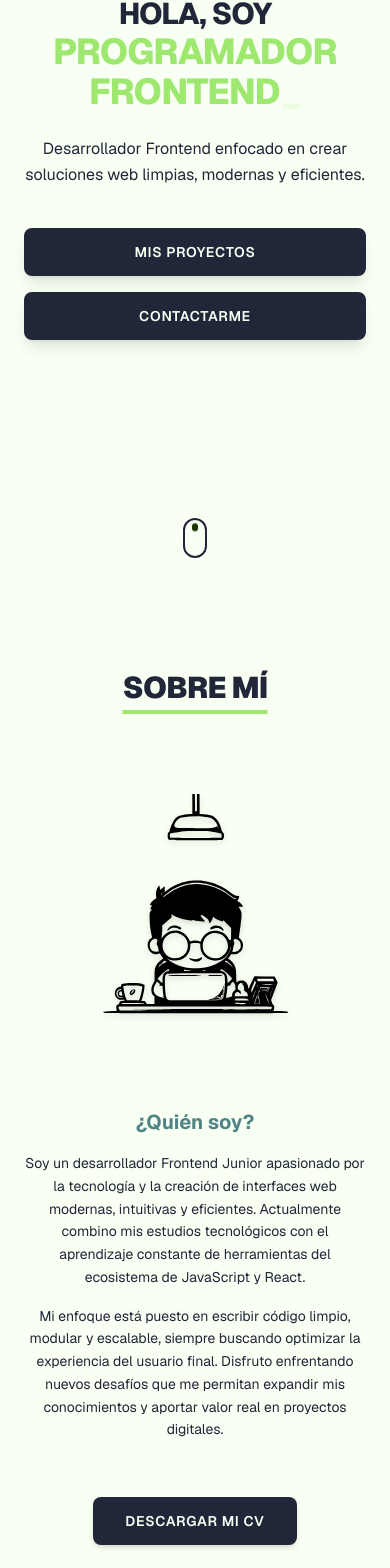
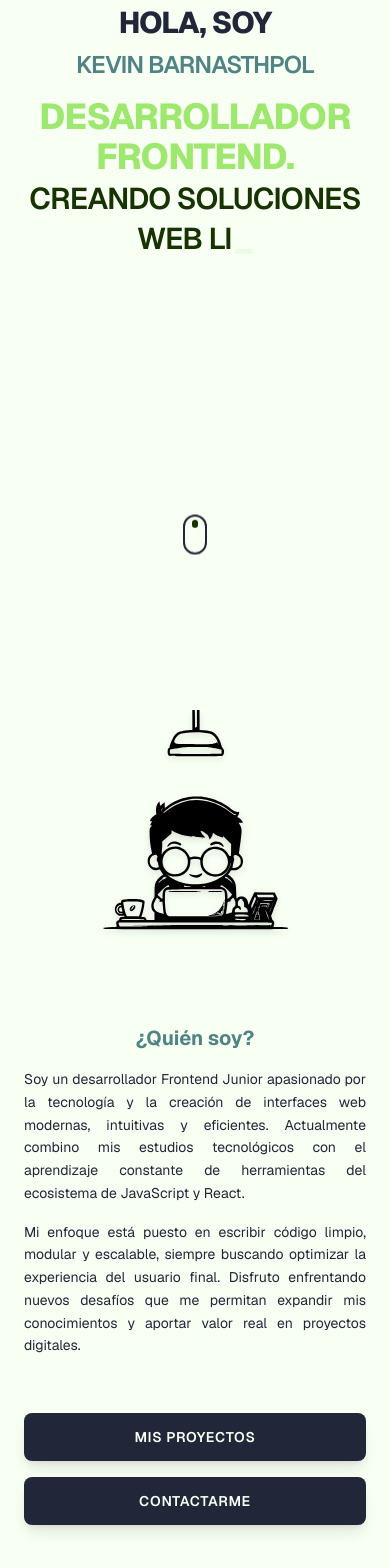
Before and after one commit to kbarnasthpol/CV, a Next.js app: page / in a window 390 px wide. Shown: the part 254-1822 px from the top of the page. Built offline with nearby package versions, Linux system fonts and the light colour scheme.

Commit message:
Cambio del hero, perfeccion del responsive, borrado del header para el hero

```diff
--- a/app/globals.css
+++ b/app/globals.css
@@ -300,6 +300,7 @@ body {
   scrollbar-width: none;  /* Firefox */
 }
 .typed-text::after {
+  size:1xl;
   content: '_';
   margin-left: 2px;
   display: inline;
--- a/components/About.js
+++ b/components/About.js
@@ -8,10 +8,6 @@ export default function About() {
     >
       <div className="container mx-auto max-w-5xl px-6">
         {/* TÍTULO DE SECCIÓN */}
-        <h2 className="text-3xl md:text-4xl font-black tracking-tight text-center mb-12 relative inline-block left-1/2 -translate-x-1/2 after:content-[''] after:absolute after:-bottom-2 after:left-0 after:w-1/1 after:h-1 after:bg-diferencias">
-          SOBRE MÍ
-        </h2>
-
         <div className="grid grid-cols-1 md:grid-cols-2 gap-12 items-center mt-6">
 
           {/* CONTENEDOR DE LA ILUSTRACIÓN REACTIVA */}
@@ -38,29 +34,33 @@ export default function About() {
           </div>
 
           {/* TEXTO INFORMATIVO */}
-          <div className="flex flex-col space-y-4 text-center md:text-left">
-            <h3 className="text-xl md:text-2xl font-bold text-primario dark:text-secundario">
+          <div className="flex flex-col space-y-4 text-center">
+            <h3 className="text-xl md:text-3xl font-bold text-primario dark:text-secundario item-center">
               ¿Quién soy?
             </h3>
-            <p className="text-contraste leading-relaxed text-sm sm:text-base">
+            <p className="text-contraste text-justify leading-relaxed text-sm sm:text-base">
               Soy un desarrollador Frontend Junior apasionado por la tecnología y la creación de interfaces web modernas, intuitivas y eficientes. Actualmente combino mis estudios tecnológicos con el aprendizaje constante de herramientas del ecosistema de JavaScript y React.
             </p>
-            <p className="text-contraste leading-relaxed text-sm sm:text-base">
+            <p className="text-contraste text-justify leading-relaxed text-sm sm:text-base">
               Mi enfoque está puesto en escribir código limpio, modular y escalable, siempre buscando optimizar la experiencia del usuario final. Disfruto enfrentando nuevos desafíos que me permitan expandir mis conocimientos y aportar valor real en proyectos digitales.
             </p>
+            {/* BOTONES / CTA */}
+        <div className="mt-10 flex flex-col sm:flex-row items-center justify-center gap-4 w-full sm:w-auto">
+          <a
+            href="#proyectos"
+            className="w-full sm:w-auto px-8 h-12 flex items-center justify-center text-sm font-semibold tracking-wider bg-contraste hover:bg-diferencias dark:hover:text-contraste text-fondo rounded-lg shadow-lg shadow-principal-500/20 dark:shadow-none transition-all duration-300"
+          >
+            MIS PROYECTOS
+          </a>
+          <a
+            href="#contacto"
+            className="w-full sm:w-auto px-8 h-12 flex items-center justify-center text-sm font-semibold tracking-wider bg-contraste hover:bg-diferencias dark:hover:text-contraste text-fondo rounded-lg shadow-lg shadow-principal-500/20 dark:shadow-none transition-all duration-300"
+          >
+            CONTACTARME
+          </a>
+        </div>
           </div>
 
-        </div>
-
-        {/* ACCIONES / DESCARGAR CV */}
-        <div className="mt-14 flex justify-center">
-          <a
-            href="/cv-kevin.pdf"
-            download="CV_Kevin_Barnasthpol.pdf"
-            className="px-8 h-12 flex items-center justify-center text-sm font-semibold tracking-wider bg-contraste hover:bg-diferencias text-texto-para-contraste hover:text-texto-para-contraste dark:hover:text-texto-para-fondo rounded-lg shadow-md transition-all duration-300"
-          >
-            DESCARGAR MI CV
-          </a>
         </div>
 
       </div>
--- a/components/Contact.js
+++ b/components/Contact.js
@@ -64,6 +64,17 @@ export default function Contact() {
             </a>
           ))}
         </div>
+         {/* ACCIONES / DESCARGAR CV */}
+        <div className="mt-14 flex justify-center">
+          <a
+            href="/cv-kevin.pdf"
+            download="CV_Kevin_Barnasthpol.pdf"
+            className="px-8 h-12 flex items-center justify-center gap-2 text-sm font-semibold tracking-wider bg-contraste hover:bg-diferencias text-texto-para-contraste hover:text-texto-para-contraste dark:hover:text-texto-para-fondo rounded-lg shadow-md transition-all duration-300"
+          >
+            <i className="fas fa-book"></i>
+            DESCARGAR MI CV
+          </a>
+        </div>
       </div>
 
       <Footer />
--- a/components/Hero.js
+++ b/components/Hero.js
@@ -4,23 +4,22 @@ import Typed from "typed.js";
 
 export default function Hero() {
   const elEscritura = useRef(null);
+  const heroRef = useRef(null); // Corregido: Declaramos la referencia para el Observer
 
   useEffect(() => {
     const typed = new Typed(elEscritura.current, {
       strings: [
-        'KEVIN BARNASTHPOL',
-        'PROGRAMADOR FRONTEND',
-        'ESTUDIANTE TECNOLÓGICO',
-        'ENTUSIASTA DEL CÓDIGO'
+        "Desarrollador Frontend.<br><span class='text-secundario text-3xl sm:text-4xl md:text-5xl dark:text-diferencias font-semibold'>Creando soluciones web limpias.</span>",
+        "Estudiante Tecnológico.<br><span class='text-secundario text-3xl sm:text-4xl md:text-5xl dark:text-diferencias font-semibold'>Apasionado por interfaces modernas.</span>",
+        "Entusiasta del Código.<br><span class='text-secundario text-3xl sm:text-4xl md:text-5xl  dark:text-diferencias font-semibold'>Escribiendo código escalable y eficiente.</span>"
       ],
-      typeSpeed: 80,
-      backSpeed: 40,
-      backDelay: 1800,
+      typeSpeed: 70,
+      backSpeed: 20,
+      backDelay: 1400,
       loop: true,
       contentType: 'html',
       cursorChar: '|',
       showCursor: false,
-
     });
 
     return () => {
@@ -28,8 +27,38 @@ export default function Hero() {
     };
   }, []);
 
+  // 2. Intersection Observer para controlar el Header al hacer scroll
+  useEffect(() => {
+    const observer = new IntersectionObserver(
+      ([entry]) => {
+        const header = document.querySelector("header"); // Selecciona tu componente Header
+        if (!header) return;
+
+        if (!entry.isIntersecting) {
+          // Cuando pasamos el Hero: mostramos el header con efectos visuales
+          header.classList.remove("-translate-y-full", "opacity-0");
+          header.classList.add("translate-y-0", "opacity-100", "backdrop-blur-md", "shadow-md");
+        } else {
+          // Mientras estemos en el Hero: se oculta por completo hacia arriba
+          header.classList.remove("translate-y-0", "opacity-100", "backdrop-blur-md", "shadow-md");
+          header.classList.add("-translate-y-full", "opacity-0");
+        }
+      },
+      { threshold: 0.15 } // Se dispara cuando queda un 15% del Hero en pantalla
+    );
+
+    if (heroRef.current) {
+      observer.observe(heroRef.current);
+    }
+
+    return () => {
+      if (heroRef.current) observer.unobserve(heroRef.current);
+    };
+  }, []);
+
   return (
     <section
+      ref={heroRef} // Corregido: Enlazamos la referencia aquí para que el Observer funcione
       id="inicio"
       className="relative min-h-screen flex flex-col items-center justify-center bg-fondo text-texto-para-fondo transition-colors duration-300 px-6 overflow-hidden"
     >
@@ -38,63 +67,79 @@ export default function Hero() {
 
       <div className="container mx-auto max-w-4xl text-center z-10 flex flex-col items-center justify-center">
 
-        <div className="w-full max-w-4xl mx-auto">
+        <div className="w-full max-w-5xl mx-auto">
           <div className="
             grid
             grid-cols-1
+            sm:gap-x-10
             sm:grid-cols-[auto_1fr]
-    gap-x-3
+            gap-x-2
             text-4xl sm:text-5xl md:text-6xl
             font-extrabold tracking-tight
             text-center sm:text-left
           ">
 
-    {/* Columna 1 */}
-    <span className="text-3xl whitespace-nowrap">
+            {/* Columna 1 - HOLA SOY + NOMBRE VERTICAL */}
+<div className="flex flex-col items-center sm:items-start select-none relative">              <span className="text-3xl whitespace-nowrap">
                 HOLA, SOY
               </span>
+              {/* Nombre en vertical a 270° debajo y a la derecha */}
+              <span
+  className="
+    block sm:hidden
+    mt-2
+    text-2xl
+    font-semibold
+    text-primario
+  "
+>
+  KEVIN BARNASTHPOL
+</span>
+
+<span
+  className="
+    hidden sm:block
+    absolute
+    left-full
+    top-1/2
+    -translate-y-1/2
+    ml-0
+    mt-5
+
+    rotate-180
+    [writing-mode:vertical-rl]
+
+    text-4xl
+    font-semibold
+    text-primario
+    whitespace-nowrap
+  "
+>
+  KEVIN BARNASTHPOL
+</span>
+            </div>
 
             {/* Columna 2 */}
             <span
               ref={elEscritura}
               className="
                 text-diferencias
+                dark:text-secundario
                 break-words
                 inline
-    min-h-[0.5m]
-    sm:min-h-[2.4em]
-    md:min-h-[2.4em]
+               min-h-[6.5em] sm:min-h-[5em] md:min-h-[5.5em]
                 typed-text
+                uppercase
+                mt-4 sm:mt-0
               "
             ></span>
 
           </div>
         </div>
-
-        {/* SUBTÍTULO / DESCRIPCIÓN - ESTABLE */}
-        <p className="mt-6 text-base sm:text-lg md:text-xl text-texto-para-fondo max-w-2xl leading-relaxed">
-          Desarrollador Frontend enfocado en crear soluciones web limpias, modernas y eficientes.
-        </p>
-
-        {/* BOTONES / CTA */}
-        <div className="mt-10 flex flex-col sm:flex-row items-center justify-center gap-4 w-full sm:w-auto">
-          <a
-            href="#proyectos"
-            className="w-full sm:w-auto px-8 h-12 flex items-center justify-center text-sm font-semibold tracking-wider bg-contraste hover:bg-diferencias dark:hover:text-contraste text-fondo rounded-lg shadow-lg shadow-principal-500/20 dark:shadow-none transition-all duration-300"
-          >
-            MIS PROYECTOS
-          </a>
-          <a
-            href="#contacto"
-            className="w-full sm:w-auto px-8 h-12 flex items-center justify-center text-sm font-semibold tracking-wider bg-contraste hover:bg-diferencias dark:hover:text-contraste text-fondo rounded-lg shadow-lg shadow-principal-500/20 dark:shadow-none transition-all duration-300"
-          >
-            CONTACTARME
-          </a>
-        </div>
       </div>
 
       {/* INDICADOR DE SCROLL ANIMADO */}
-      <div className="absolute bottom-8 left-1/2 -translate-x-1/2 flex flex-col items-center gap-2 pointer-events-none">
+      <div className="absolute bottom-8 left-1/2 -translate-x-1/2 flex flex-col items-center gap-2 pointer-events-none animate-bounce">
         <div className="w-6 h-10 border-2 border-contraste rounded-full flex justify-center p-1">
           <div className="w-1.5 h-2 bg-secundario rounded-full animate-bounce" />
         </div>
```
Lines whose indentation alone changed are shown as unchanged.
